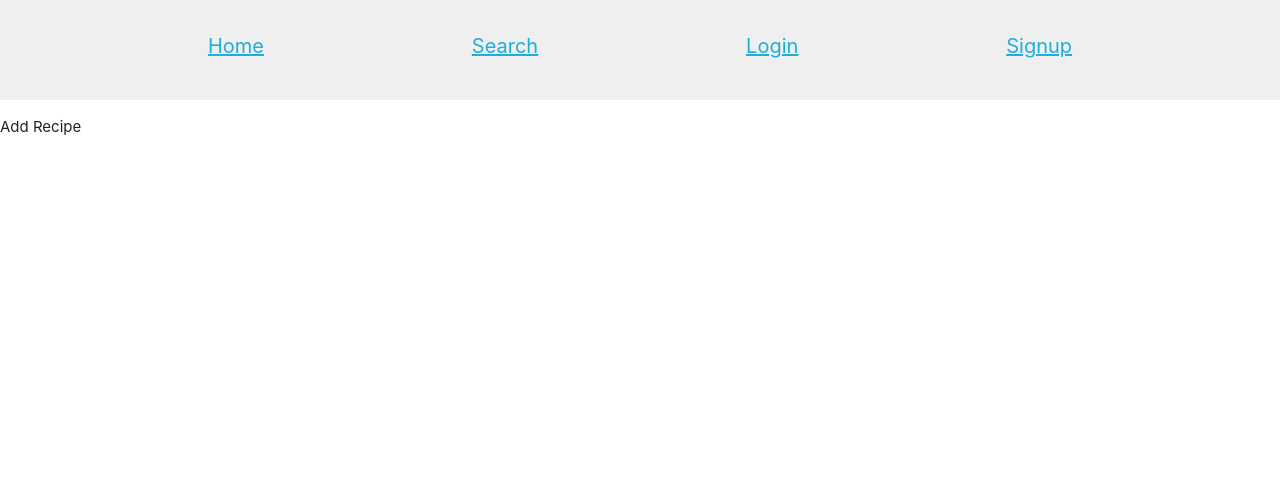
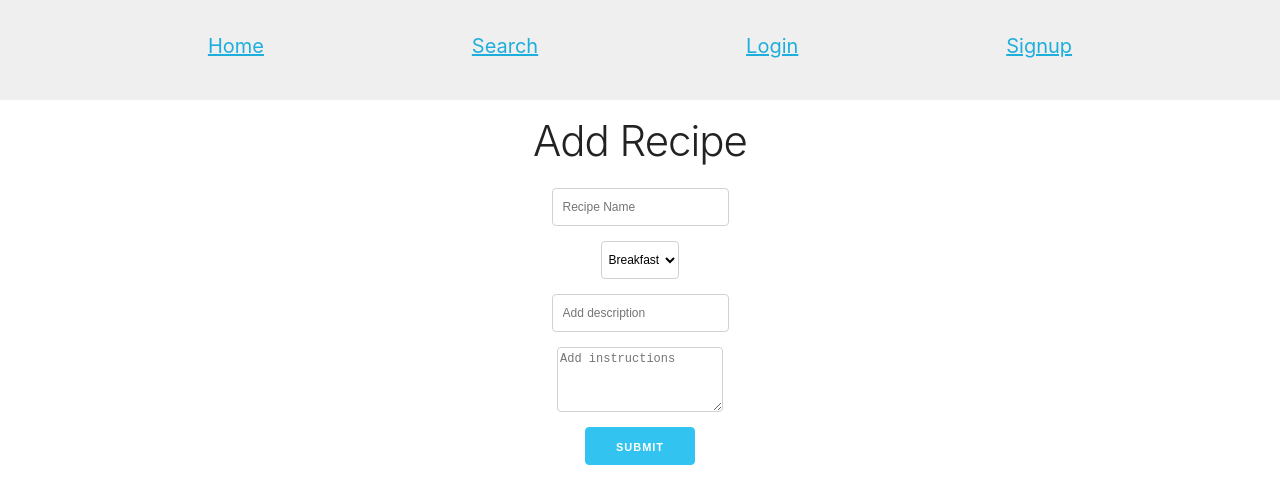
Before and after one commit to Lidiia92/React-recipes, a React (Create React App) app in the folder client/: page /recipe/add in a window 1280 px wide. Shown: the top 504 px of the page. Built offline with nearby package versions, Linux system fonts and the light colour scheme; no server answers.

Commit message:
Created add recipe form

```diff
--- a/client/src/components/Recipe/AddRecipe.js
+++ b/client/src/components/Recipe/AddRecipe.js
@@ -1,11 +1,36 @@
 import React from 'react';
 
 
-const AddRecipe = () => (
-  <div>
-      Add Recipe
-  </div>
-);
+class AddRecipe extends React.Component {
+
+  handleChange = () => {
+
+  }
+
+  render() {
+    return(
+      <div className="App">
+          <h2 className="App">Add Recipe</h2>
+          <form className="form">
+            <input type="text" name="name" onChange={this.handleChange} placeholder="Recipe Name"/>
+            <select name="category" onChange={this.handleChange}>
+              <option value="Breakfast">Breakfast</option>
+              <option value="Lunch">Lunch</option>
+              <option value="Dinner">Dinner</option>
+              <option value="Snack">Snack</option>
+            </select>
+
+            <input type="text" name="description" onChange={this.handleChange} placeholder="Add description"/>
+            <textarea name="instructions" placeholder="Add instructions" onChange={this.handleChange}></textarea>
+            <button type="submit" className="button-primary">Submit</button>
+          </form>
+      </div>
+      );
+  }
+
+
+}
+
 
 
 export default AddRecipe;
--- a/client/src/components/Recipe/RecipePage.js
+++ b/client/src/components/Recipe/RecipePage.js
@@ -13,7 +13,17 @@
                 if(loading) return <div>Loading</div>
                 if(error) return <div>Error</div>
                 console.log('get recipe by id', data);
-                return <div>Recipe Page</div>
+                return (
+                    <div className="App">
+                        <h2>{data.getRecipe.name}</h2>
+                        <p>Category: {data.getRecipe.category}</p>
+                        <p>Description: {data.getRecipe.description}</p>
+                        <p>Instructions: {data.getRecipe.instructions}</p>
+                        <p>Likes: {data.getRecipe.likes}</p>
+                        <p>Created by: {data.getRecipe.username}</p>
+                        <button>Like</button>
+                    </div>
+                );
             }}
         </Query>
     );
```
